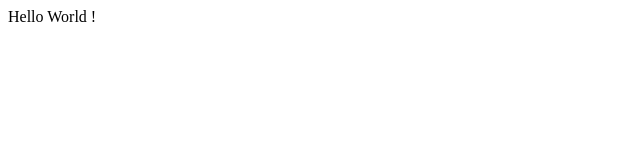
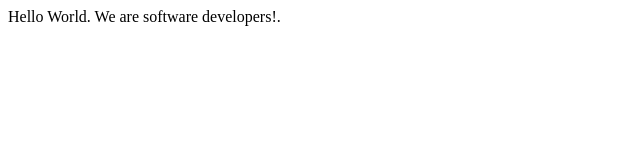
Before and after one commit to mzirkof/Muhammad_Celestin, a plain HTML site: page index.html in a window 1280 px wide. Shown: the whole page, without its empty margins (0-640 px from the left). Drawn offline with Linux system fonts and the light colour scheme.

Commit message:
New change

```diff
--- a/index.html
+++ b/index.html
@@ -7,6 +7,6 @@
     <title>Document</title>
 </head>
 <body>
-    Hello World !
+    Hello World. We are software developers!.
 </body>
 </html>
```
